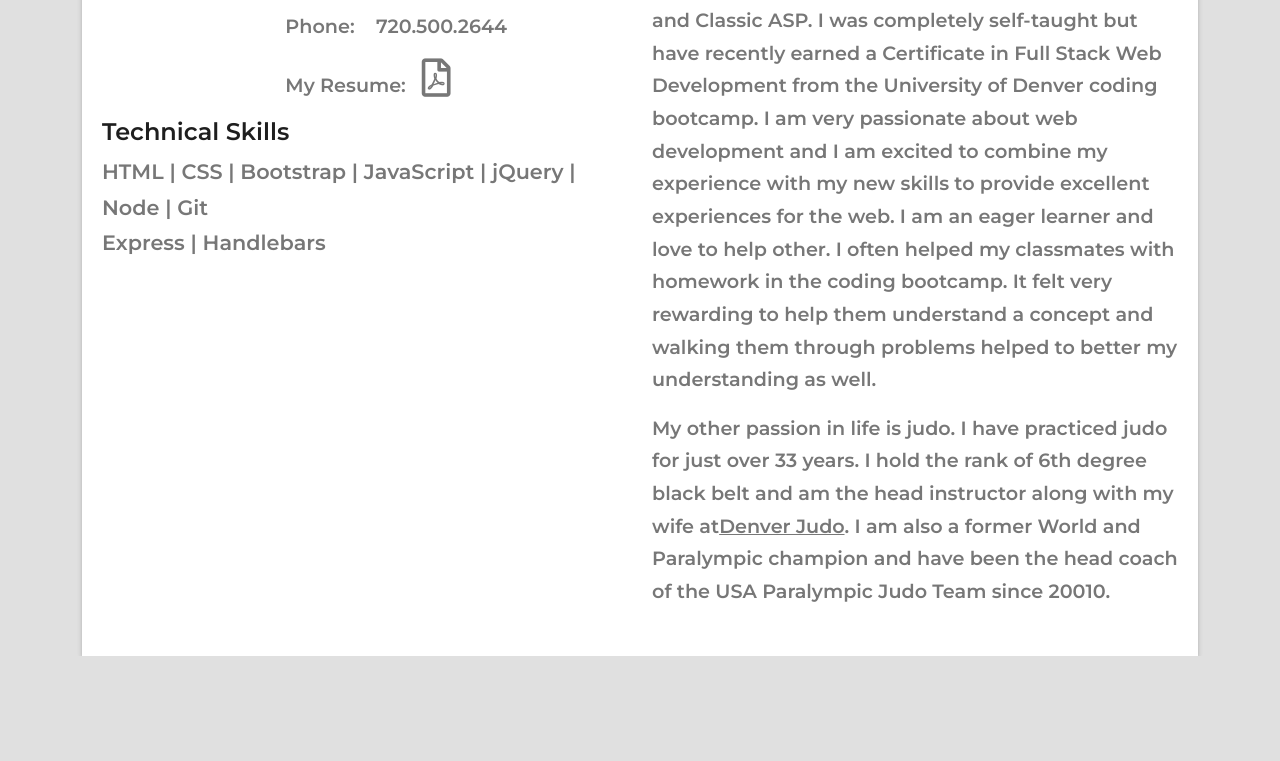
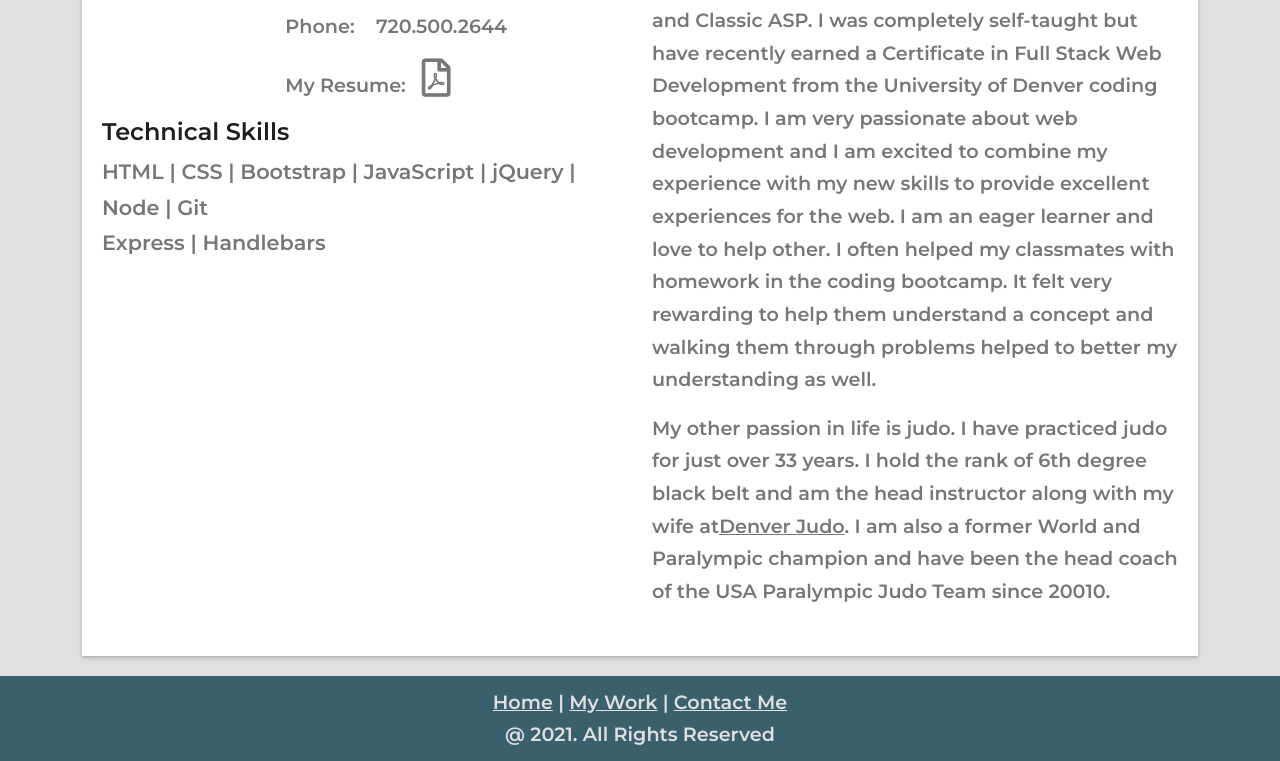
Before and after one commit to judo2000/react_portfolio, a React (Create React App) app: page / in a window 1280 px wide. Shown: the part 602-1363 px from the top of the page. Before the commit the page ends 1258 px from the top, so only its background shows below. Built offline with nearby package versions, Linux system fonts and the light colour scheme.

Commit message:
Added footer component

```diff
--- a/src/App.js
+++ b/src/App.js
@@ -3,7 +3,7 @@ import Navigation from "./routes/navigation/navigation.component";
 import Home from "./routes/home/home.component";
 import MyWork from "./routes/myWork/myWork.component";
 import Contact from "./routes/contact/contact.component";
-
+import Footer from "./components/footer/footer.component";
 const App = () => {
   return (
     <div>
@@ -14,6 +14,7 @@ const App = () => {
           <Route path="contact" element={<Contact />} />
         </Route>
       </Routes>
+      <Footer />
     </div>
   );
 };
--- /dev/null
+++ b/src/components/footer/footer.component.js
@@ -0,0 +1,13 @@
+import "./footer.style.css";
+
+const Footer = () => {
+  return (
+    <footer id="footer" className="footer text-center">
+      <a href="/">Home</a> | <a href="/work">My Work</a> |{" "}
+      <a href="/contact">Contact Me</a>
+      <br />@ 2021. All Rights Reserved
+    </footer>
+  );
+};
+
+export default Footer;
--- /dev/null
+++ b/src/components/footer/footer.style.css
@@ -0,0 +1,17 @@
+footer {
+  background-color: #3a606e;
+  color: #fff;
+  padding: 10px;
+  margin-top: 20px;
+}
+
+footer,
+a {
+  color: #e0e0e0;
+}
+
+footer,
+a:hover,
+a:visited {
+  color: #e0e0e0;
+}
--- a/src/routes/navigation/navigation.component.js
+++ b/src/routes/navigation/navigation.component.js
@@ -1,6 +1,6 @@
 import { Fragment } from "react";
 import { Outlet } from "react-router-dom";
-import { Container, Navbar, Nav } from "react-bootstrap";
+import { Container, Nav } from "react-bootstrap";
 
 import Header from "../../components/header/header.component";
 import "./navigation.styles.css";
```
